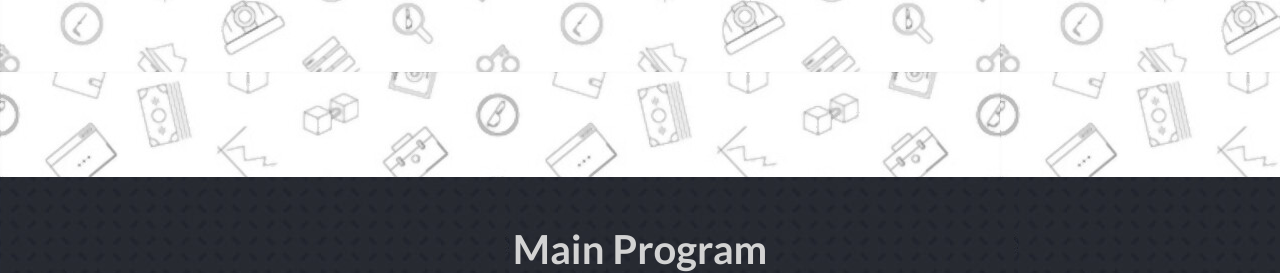
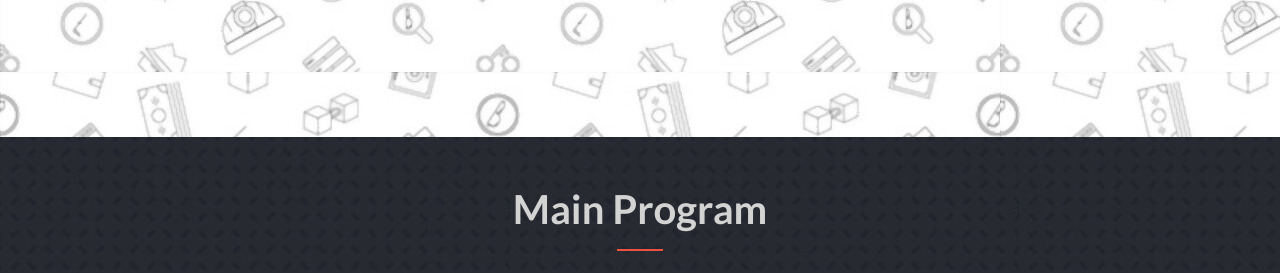
Before and after one commit to helio3197/conference-page, a website: page index.html in a window 1280 px wide. Shown: the part 561-834 px from the top of the page. Drawn offline with nearby package versions, Linux system fonts and the light colour scheme; a web font is replaced by a local one.

Commit message:
Fixed a visual bug in the headline section

```diff
--- a/css/styles.scss
+++ b/css/styles.scss
@@ -407,7 +407,7 @@ hr {
   }
 
   #headline {
-    min-height: 80vh;
+    min-height: 600px;
 
     h1 {
       font-size: 4rem;
```
Also changed, not shown: css/styles.css.
